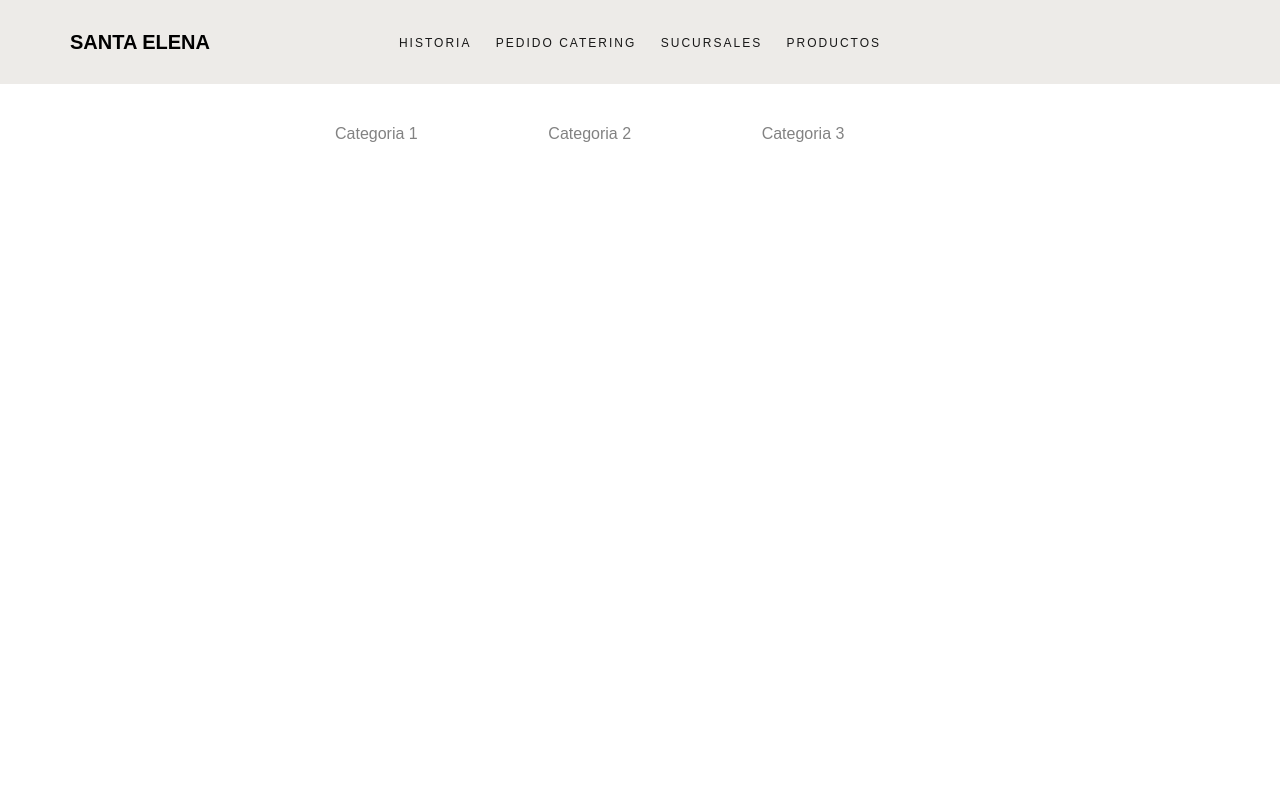
After one commit to lucasguglielmone/Santa-Elena, a PHP site: page /productos.php in a window 1280 px wide. The commit adds this page. Shown: the top 799 px of the page. Run offline with PHP 8.4, Linux system fonts and the light colour scheme.

Commit message:
Seccion Productos

```diff
--- a/nav.php
+++ b/nav.php
@@ -14,10 +14,10 @@
                 <li><a href="pedido.php">Pedido Catering</a></li>
                 <li><a href="sucursales.php">Sucursales</a></li>
                 <li class="has-dropdown">
-                    <a href="#">Productos</a>
+                    <a href="productos.php">Productos</a>
                     <ul class="dropdown">
-                        <li><a href="#">Catering Salado</a></li>
-                        <li><a href="#">Catering Dulce</a></li>
+                        <li><a href="productos.php?c=s">Catering Salado</a></li>
+                        <li><a href="productos.php?c=d">Catering Dulce</a></li>
                     </ul>
                 </li>
                 <!--li><a href="register.php">Registrarme!</a></li-->
--- /dev/null
+++ b/productos.php
@@ -0,0 +1,35 @@
+<?php
+
+include_once 'dbConnect.php';
+include_once 'head.php';
+include_once 'nav.php';
+
+?>
+<?php if(isset($_GET['c'])) {
+    if($_GET['c']=='s') { /* Catering Salado */?>
+    <body style="margin-top:120px;">
+        <div class="col-md-12"><h1 style="text-align:center;margin-bottom:30px;">Catering Salado</h1></div>
+        <div class="col-md-3"></div>
+        <div class="col-md-2">Categoria 1</div>
+        <div class="col-md-2">Categoria 2</div>
+        <div class="col-md-2">Categoria 3</div>
+        <div class="col-md-3"></div>
+    </body>
+    <?php } elseif($_GET['c']=='d') { /* Catering Dulce*/?>
+    <body style="margin-top:120px;">
+        <div class="col-md-12"><h1 style="text-align:center;margin-bottom:30px;">Catering Dulce</h1></div>
+        <div class="col-md-3"></div>
+        <div class="col-md-2">Categoria 1</div>
+        <div class="col-md-2">Categoria 2</div>
+        <div class="col-md-2">Categoria 3</div>
+        <div class="col-md-3"></div>
+    </body>
+<?php }} else {?>
+<body style="margin-top:120px;">
+    <div class="col-md-3"></div>
+    <div class="col-md-2">Categoria 1</div>
+    <div class="col-md-2">Categoria 2</div>
+    <div class="col-md-2">Categoria 3</div>
+    <div class="col-md-3"></div>
+</body>
+<?php } ?>
```
